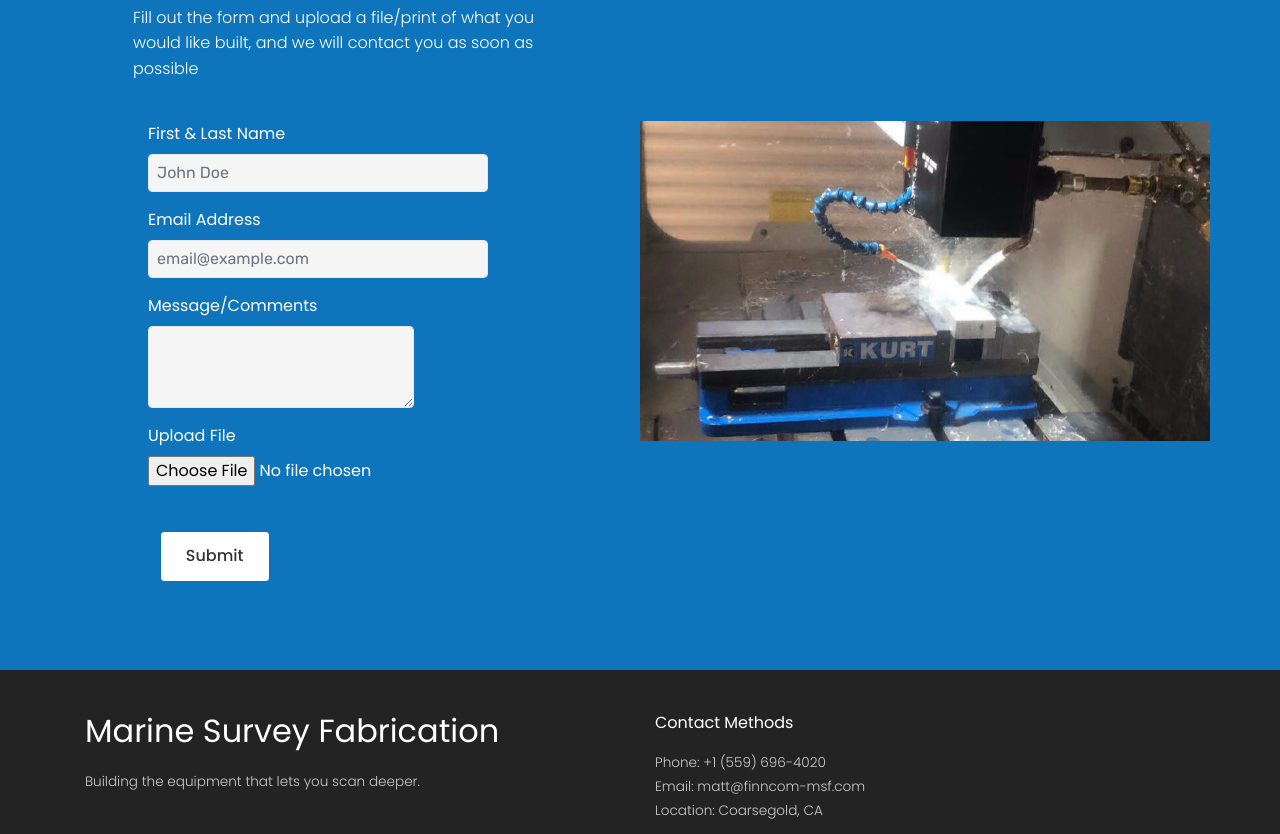
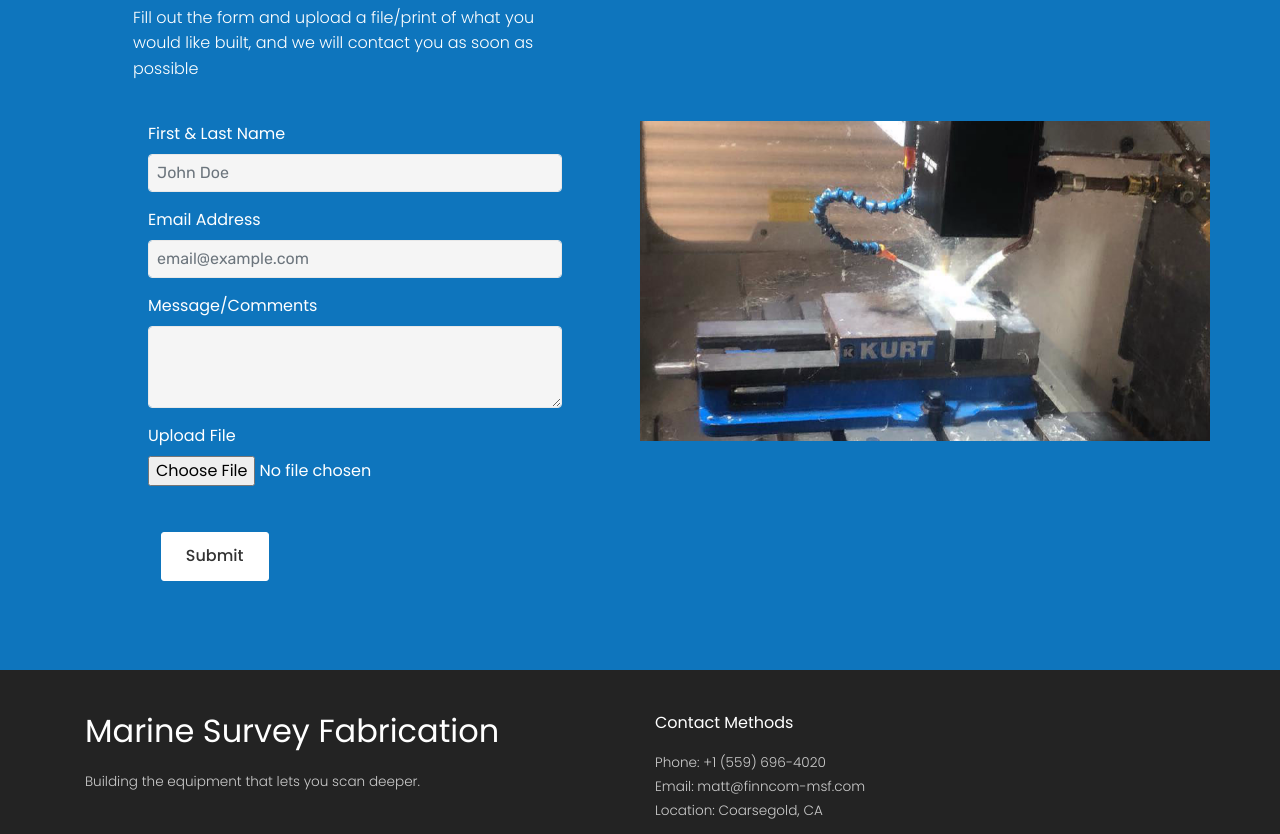
Before and after one commit to thattechnokid/marinesurvey, a plain HTML site: page custom.html in a window 1280 px wide. Shown: the part 1300-2134 px from the top of the page. Drawn offline with Linux system fonts and the light colour scheme; files whose address does not match are found by name.

Commit message:
Fixed custom fab form issue

```diff
--- a/assets/mobirise/css/mbr-additional.css
+++ b/assets/mobirise/css/mbr-additional.css
@@ -2738,7 +2738,7 @@ body {
   }
 }
 .cid-rmPWiufoSJ .form-area {
-  width: 200%;
+  width: 100%;
   height: 500px;
   color: white;
 }
--- a/custom.html
+++ b/custom.html
@@ -163,8 +163,8 @@
 
 <!-- Text input-->
 <div class="form-group">
-  <label class="col-md-4 control-label" for="name">First &amp; Last Name</label>
-  <div class="col-md-5">
+  <label class="col-md-12 control-label" for="name">First &amp; Last Name</label>
+  <div class="col-md-12">
   <input id="name" name="Name" type="text" placeholder="John Doe" class="form-control input-md" required="">
 
   </div>
@@ -172,8 +172,8 @@
 
 <!-- Text input-->
 <div class="form-group">
-  <label class="col-md-4 control-label" for="email">Email Address</label>
-  <div class="col-md-5">
+  <label class="col-md-12 control-label" for="email">Email Address</label>
+  <div class="col-md-12">
   <input id="email" name="Email Address" type="text" placeholder="email@example.com" class="form-control input-md" required="">
 
   </div>
@@ -181,24 +181,24 @@
 
 <!-- Textarea -->
 <div class="form-group">
-  <label class="col-md-4 control-label  animated" for="message">Message/Comments</label>
-  <div class="col-md-4">
+  <label class="col-md-12 control-label  animated" for="message">Message/Comments</label>
+  <div class="col-md-12">
     <textarea class="form-control  animated" id="Message" name="message"></textarea>
   </div>
 </div>
 
 <!-- File Button -->
 <div class="form-group">
-  <label class="col-md-4 control-label animated" for="file">Upload File</label>
-  <div class="col-md-4">
+  <label class="col-md-12 control-label animated" for="file">Upload File</label>
+  <div class="col-md-12">
     <input id="file" name="Uploaded File" class="input-file animated" type="file">
   </div>
 </div>
 
 <!-- Button -->
 <div class="form-group">
-  <label class="col-md-4 control-label animated" for="submit"></label>
-  <div class="col-md-4">
+  <label class="col-md-12 control-label animated" for="submit"></label>
+  <div class="col-md-12">
       <label style="display:none">Don’t fill this out if you're human: <input name="bot-field"></label>
     <button id="submit" name="submit" class="btn btn-white animate">Submit</button>
   </div>
```
Also changed, not shown: contact.html (+1 -1 lines), 1 other file.
